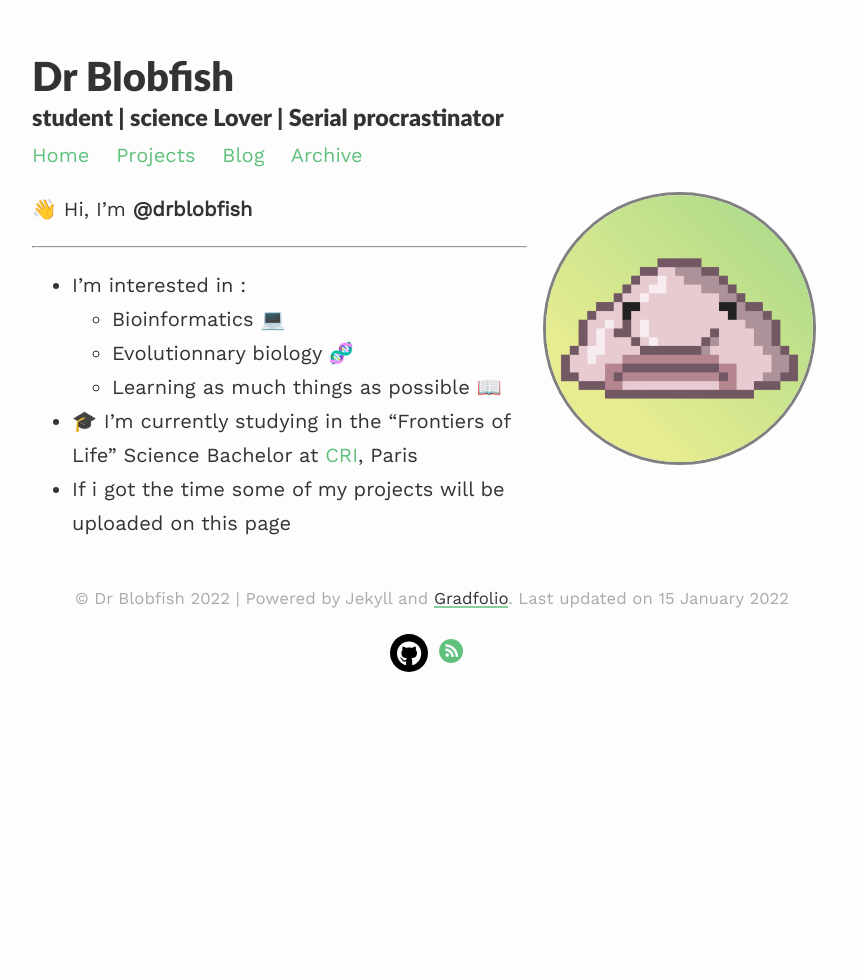
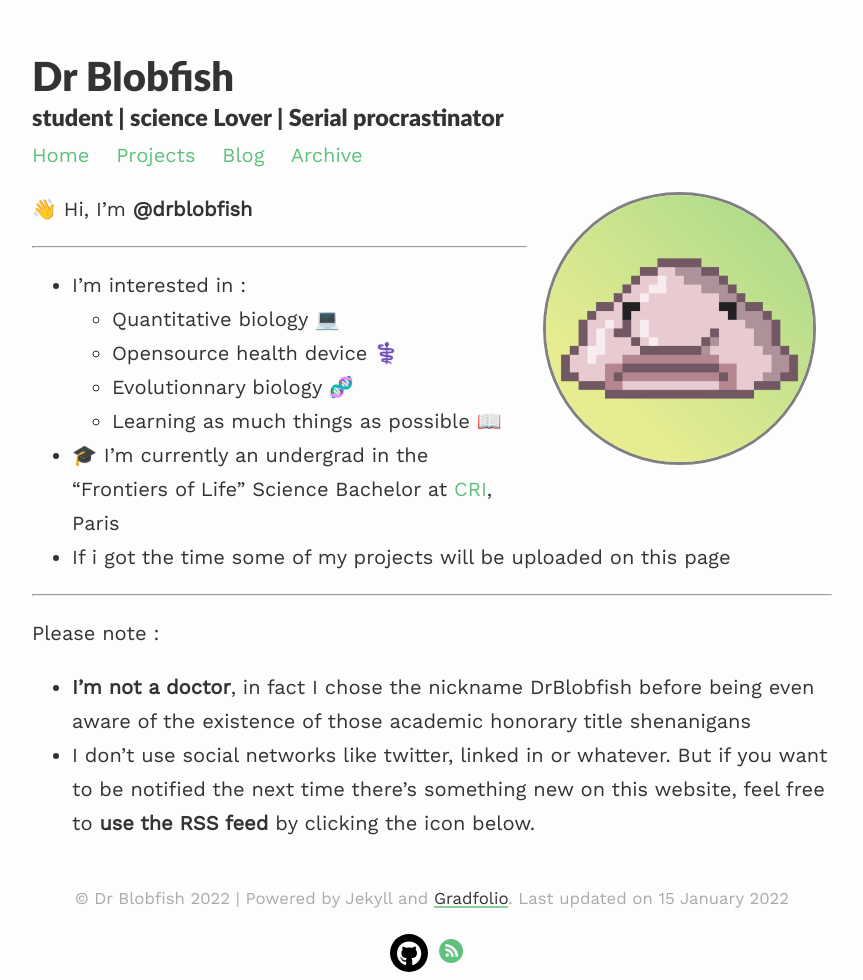
Before and after one commit to drblobfish/drblobfish.github.io, a Jekyll site: the page built from index.md, in a window 1280 px wide. Shown: the whole page, without its empty margins (208-1071 px from the left). Built offline with Jekyll 4.4.1, drawn with Linux system fonts in a browser that asks for light colours; nearby versions of some CDN libraries.

Commit message:
updated the my interests + added information

```diff
--- a/index.md
+++ b/index.md
@@ -12,8 +12,16 @@ published: true
 ---------------------------
 
 - I’m interested in :
-  - Bioinformatics 💻
+  - Quantitative biology 💻
+  - Opensource health device ⚕️
   - Evolutionnary biology 🧬
   - Learning as much things as possible 📖
-- 🎓 I’m currently studying in the "Frontiers of Life" Science Bachelor at [CRI](https://cri-paris.org/en), Paris
+- 🎓 I’m currently an undergrad in the "Frontiers of Life" Science Bachelor at [CRI](https://cri-paris.org/en), Paris
 - If i got the time some of my projects will be uploaded on this page
+
+
+----------
+Please note :
+
+- **I'm not a doctor**, in fact I chose the nickname DrBlobfish before being even aware of the existence of those academic honorary title shenanigans
+- I don't use social networks like twitter, linked in or whatever. But if you want to be notified the next time there's something new on this website, feel free to **use the RSS feed** by clicking the icon below.
```
